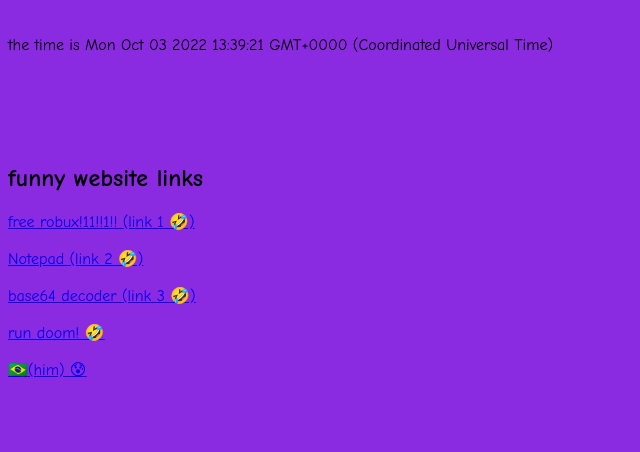
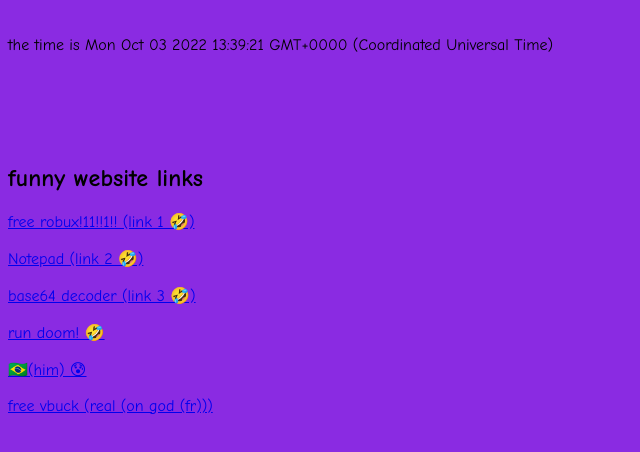
Before and after one commit to mr2meowsYT/mr2meowsYT.github.io, a plain HTML site: page index.html in a window 1280 px wide. Shown: the part 80-532 px from the top of the page, without its empty margins (0-640 px from the left). Drawn offline with Linux system fonts and the light colour scheme.

Commit message:
add scam link to index.html

```diff
--- a/index.html
+++ b/index.html
@@ -59,6 +59,7 @@ function checkTime(i) {
 <br></br>
 <a href=https://mr2meowsyt.github.io/h.txt>🇧🇷(him) 😰</a>
 <br></br>
+<a href=https://mr2meowsyt.github.io/zohal>free vbuck (real (on god (fr)))</a>
 <br></br>
 <br></br>
 <br></br>
```
